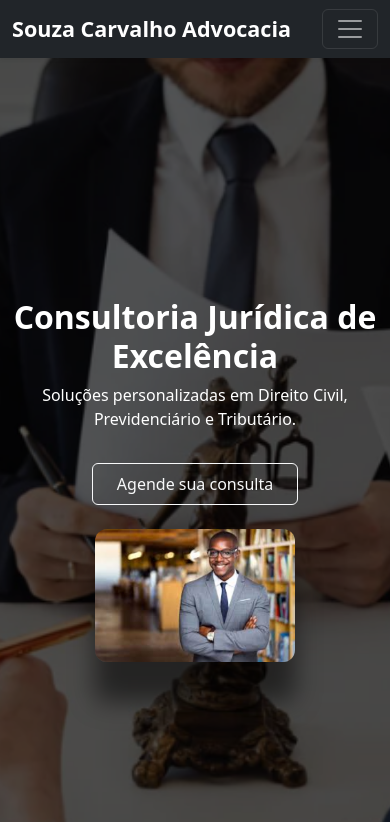
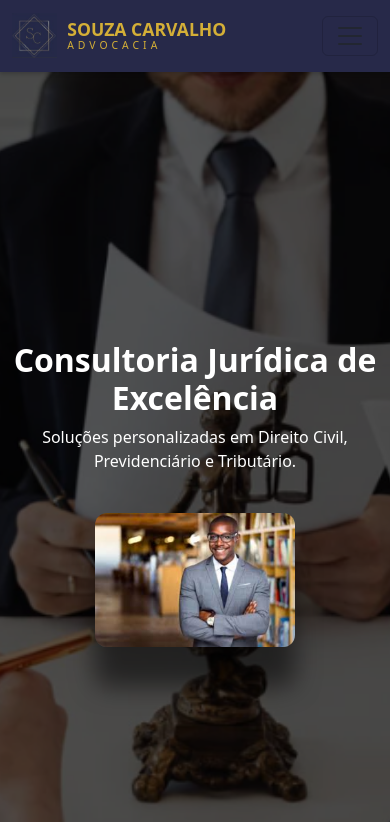
Before and after one commit to Caldeiraa/advocacia, a React (Create React App) app: page / in a window 390 px wide. Shown: the top 822 px of the page. Built offline with nearby package versions, Linux system fonts and the light colour scheme.

Commit message:
atualizado a navbar

```diff
--- a/src/App.css
+++ b/src/App.css
@@ -13,6 +13,70 @@ a {
 a:hover {
   color: #0056b3;
 }
+
+.custom-navbar {
+  background-color: #272949; /* NOVO tom igual ao da logo */
+  box-shadow: 0 2px 4px rgba(0,0,0,0.2);
+  padding-top: 0.8rem;
+  padding-bottom: 0.8rem;
+}
+
+.navbar-logo {
+  height: 55px;
+  margin-right: 10px;
+}
+
+.navbar-text {
+  display: flex;
+  flex-direction: column;
+  justify-content: center;
+  line-height: 1;
+}
+
+.navbar-text .title {
+  color: #D4AF37;
+  font-weight: bold;
+  font-size: 1.35rem;
+  margin-bottom: 0.1rem;
+}
+
+.navbar-text .subtitle {
+  color: #D4AF37;
+  letter-spacing: 4px;
+  font-size: 0.72rem;
+}
+
+.navbar-nav .nav-link {
+  color: #ffffff;
+  font-weight: 500;
+  margin-left: 1.4rem;
+  transition: color 0.3s ease;
+}
+
+.navbar-nav .nav-link:hover {
+  color: #D4AF37;
+}
+
+@media (max-width: 768px) {
+  .navbar-logo {
+    height: 45px;
+  }
+
+  .navbar-text .title {
+    font-size: 1.1rem;
+  }
+
+  .navbar-text .subtitle {
+    font-size: 0.65rem;
+  }
+
+  .navbar-nav .nav-link {
+    margin-left: 0;
+    margin-top: 0.5rem;
+  }
+}
+
+
 
 .hero {
   background: url('./img/balanca.png') no-repeat center/cover;
@@ -145,3 +209,11 @@ a:hover {
   height: 100%;
   border: 0;
 }
+
+
+.sobre-texto {
+  display: flex;
+  flex-direction: column;
+  justify-content: center;
+  height: 100%;
+}
--- a/src/App.js
+++ b/src/App.js
@@ -7,23 +7,43 @@ import { FaGavel, FaFileInvoiceDollar, FaUsersCog } from 'react-icons/fa';
 import imgAdvogado from './img/advogado.png';
 import imgMaos from './img/aperto-de-maos.png';
 import imgReuniao from './img/reuniao-escritorio.png';
+import Logo from './img/sua-logo.png'
 
 function App() {
   return (
     <div className="app">
       {/* NAVBAR */}
-      <nav className="navbar navbar-expand-lg navbar-dark bg-dark shadow-sm sticky-top">
-        <div className="container">
-          <a className="navbar-brand fw-bold fs-4" href="#">Souza Carvalho Advocacia</a>
-          <button className="navbar-toggler" type="button" data-bs-toggle="collapse" data-bs-target="#navbarNav">
+      <nav className="navbar navbar-expand-lg custom-navbar sticky-top">
+      <div className="container d-flex align-items-center justify-content-between">
+        <a className="navbar-brand d-flex align-items-center" href="#">
+          <img src={Logo} alt="Logo SC" className="navbar-logo" />
+          <div className="navbar-text">
+            <span className="title">SOUZA CARVALHO</span>
+            <span className="subtitle">ADVOCACIA</span>
+          </div>
+        </a>
+        <button
+          className="navbar-toggler"
+          type="button"
+          data-bs-toggle="collapse"
+          data-bs-target="#navbarNav"
+        >
           <span className="navbar-toggler-icon"></span>
         </button>
         <div className="collapse navbar-collapse" id="navbarNav">
           <ul className="navbar-nav ms-auto">
-              <li className="nav-item"><a className="nav-link" href="#home">Início</a></li>
-              <li className="nav-item"><a className="nav-link" href="#sobre">Sobre</a></li>
-              <li className="nav-item"><a className="nav-link" href="#areas">Áreas</a></li>
-              <li className="nav-item"><a className="nav-link" href="#contato">Contato</a></li>
+            <li className="nav-item">
+              <a className="nav-link" href="#home">Início</a>
+            </li>
+            <li className="nav-item">
+              <a className="nav-link" href="#sobre">Sobre</a>
+            </li>
+            <li className="nav-item">
+              <a className="nav-link" href="#areas">Áreas</a>
+            </li>
+            <li className="nav-item">
+              <a className="nav-link" href="#contato">Contato</a>
+            </li>
           </ul>
         </div>
       </div>
@@ -36,7 +56,6 @@ function App() {
             <div className="mb-4 mb-lg-0">
               <h1 className="display-5 fw-bold">Consultoria Jurídica de Excelência</h1>
               <p className="lead">Soluções personalizadas em Direito Civil, Previdenciário e Tributário.</p>
-              <a href="#contato" className="btn btn-outline-light mt-3 px-4 py-2">Agende sua consulta</a>
             </div>
             <div>
               <img src={imgAdvogado} alt="Advogado" className="hero-img" />
```
Also changed, not shown: src/img/sua-logo.png (added). Lines whose indentation alone changed are shown as unchanged.
